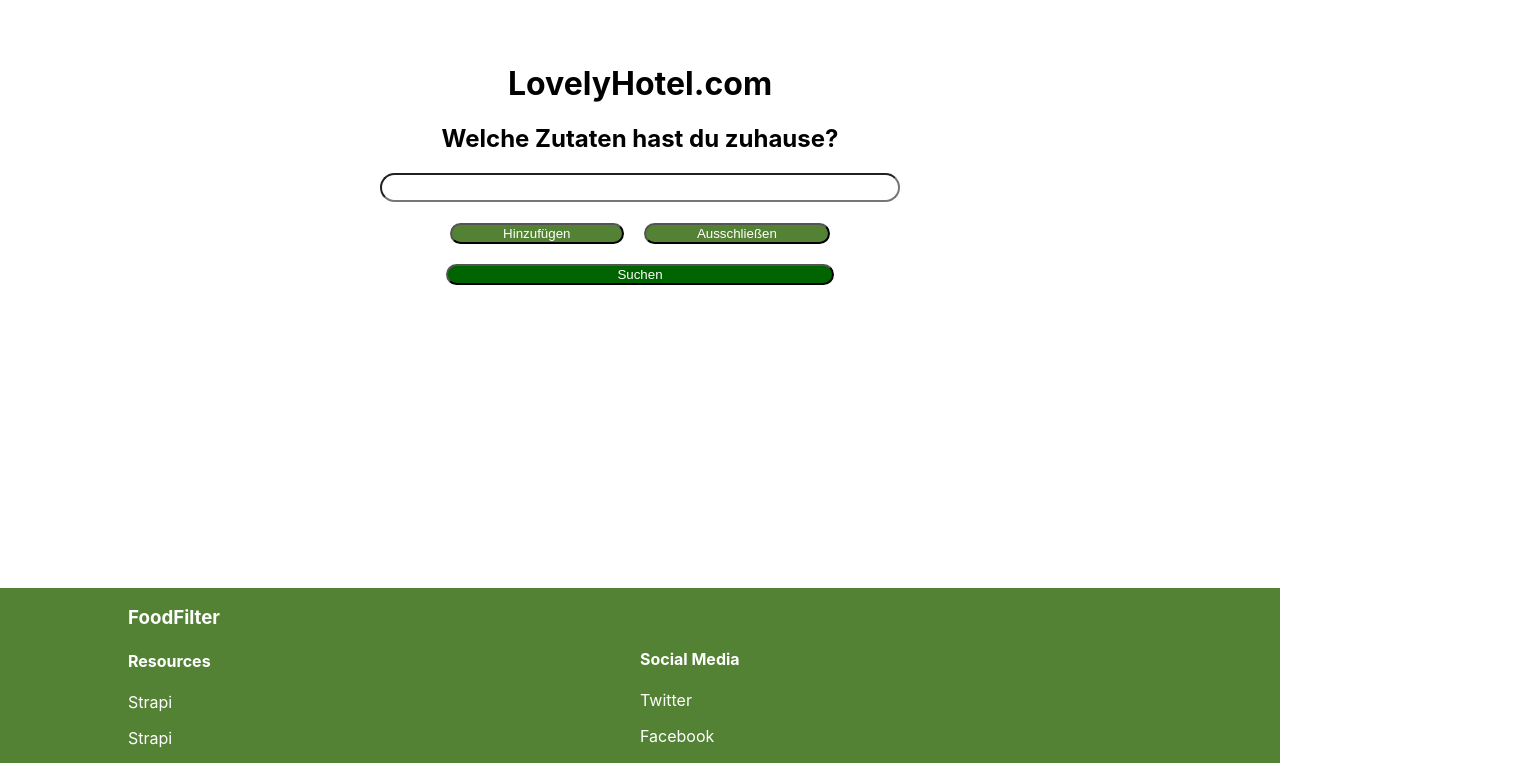
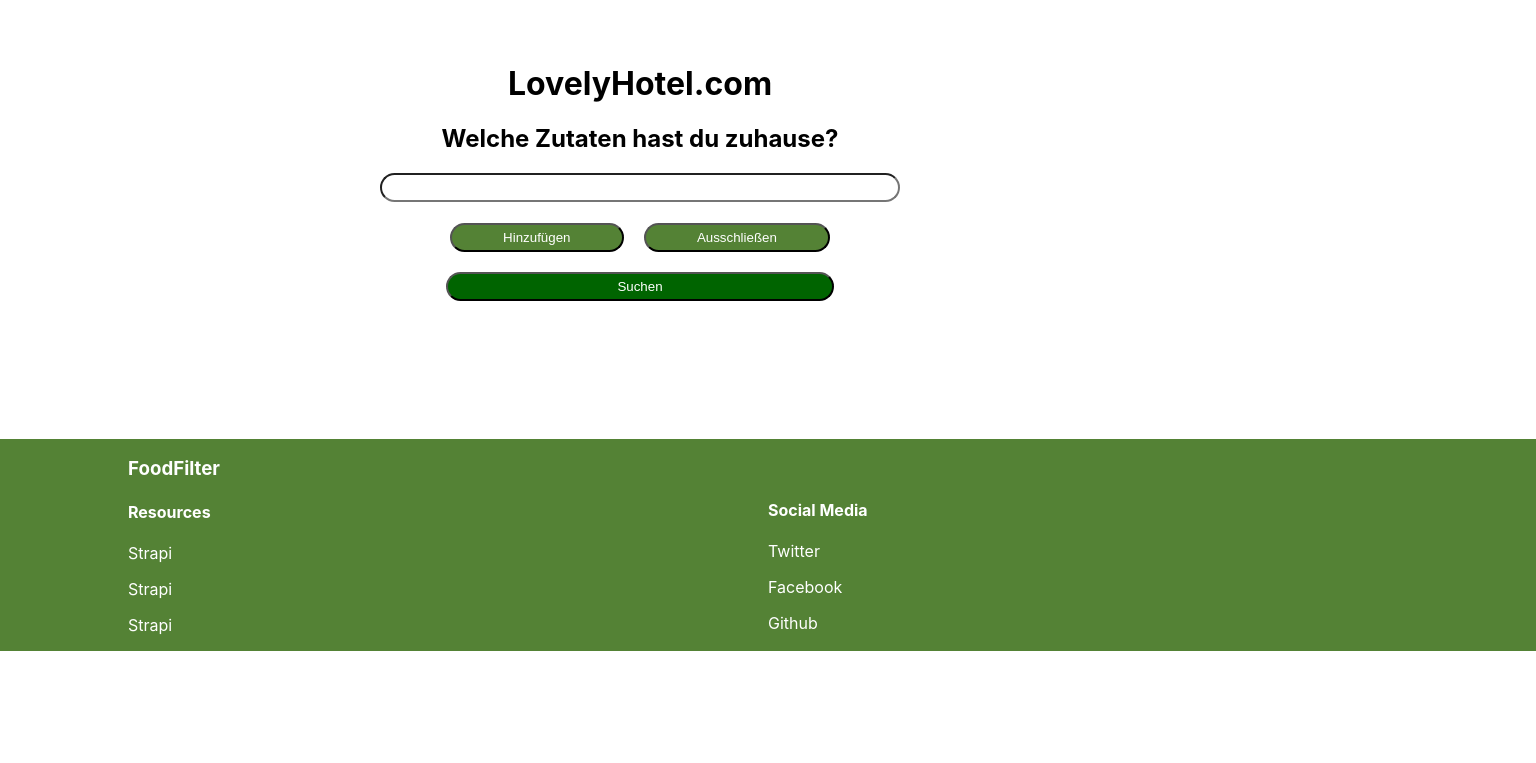
Before and after one commit to lea1210/food-filter, a React (Create React App) app: page / in a window 1280 px wide. Shown: the top 763 px of the page, 1536 px wide, since content can reach past the window. Built offline with nearby package versions, Linux system fonts and the light colour scheme.

Commit message:
fixed footer

```diff
--- a/src/components/Footer/Footer.module.css
+++ b/src/components/Footer/Footer.module.css
@@ -2,11 +2,13 @@
     background-color: #548235;
     color: white;
     bottom: 0px;
-    position: absolute;
-    width: 80%;
+    position: relative;
+    width: 100%;
     margin-bottom:0px ;
     padding-left:10%;
     padding-right:10%;
+    margin-top: 10%;
+
 }
 .flex {
     display: flex;
--- a/src/components/IngredientSearch/IngredientSearch.module.css
+++ b/src/components/IngredientSearch/IngredientSearch.module.css
@@ -4,6 +4,7 @@
     padding-top: 5px;
     padding-bottom: 5px;
     margin-bottom: 1%;
+
 }
 
 .input{
@@ -13,6 +14,8 @@
     padding-right: 5%;
     background-color: #548235;
     color: white;
+    padding-top: 5px;
+    padding-bottom: 5px;
 }
 
 .headerText{
@@ -30,4 +33,6 @@
     padding-right: 16.5%;
     background-color: darkgreen;
     color: white;
+    padding-top: 5px;
+    padding-bottom: 5px;
 }
```
